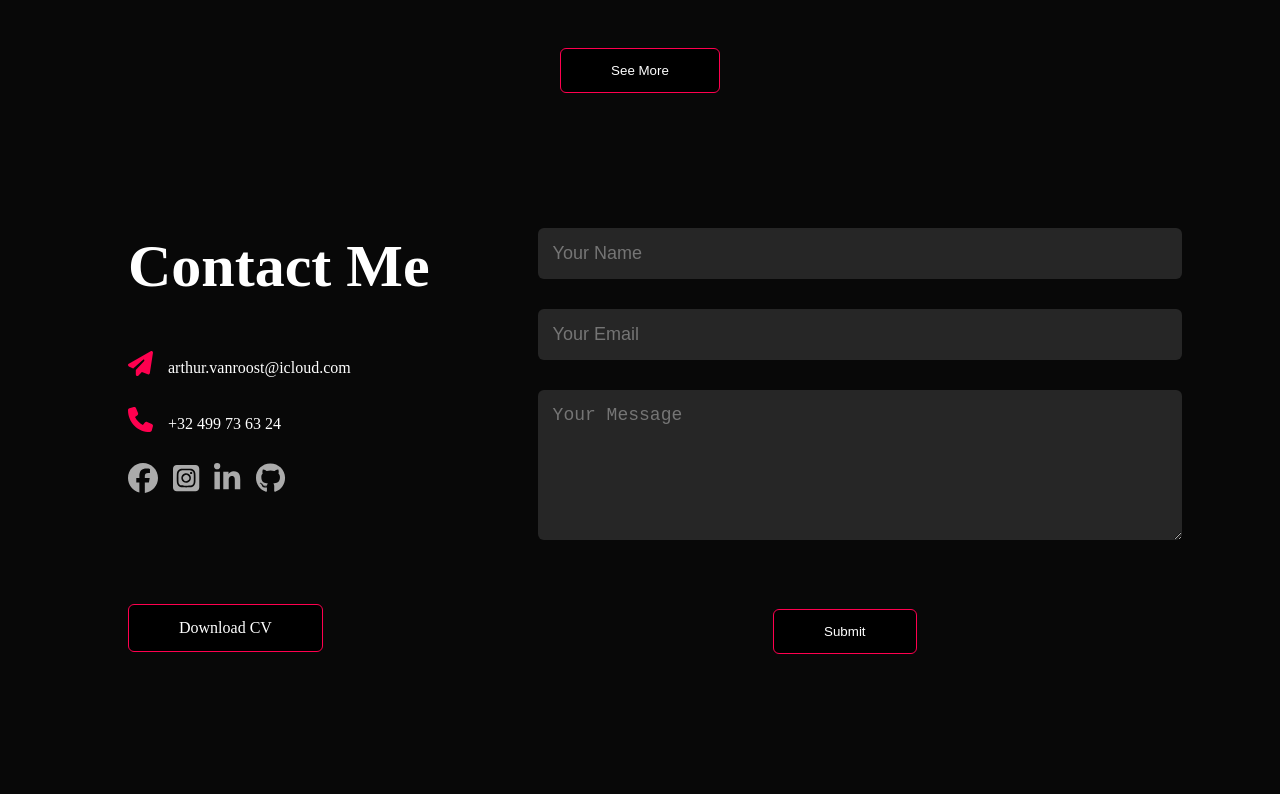
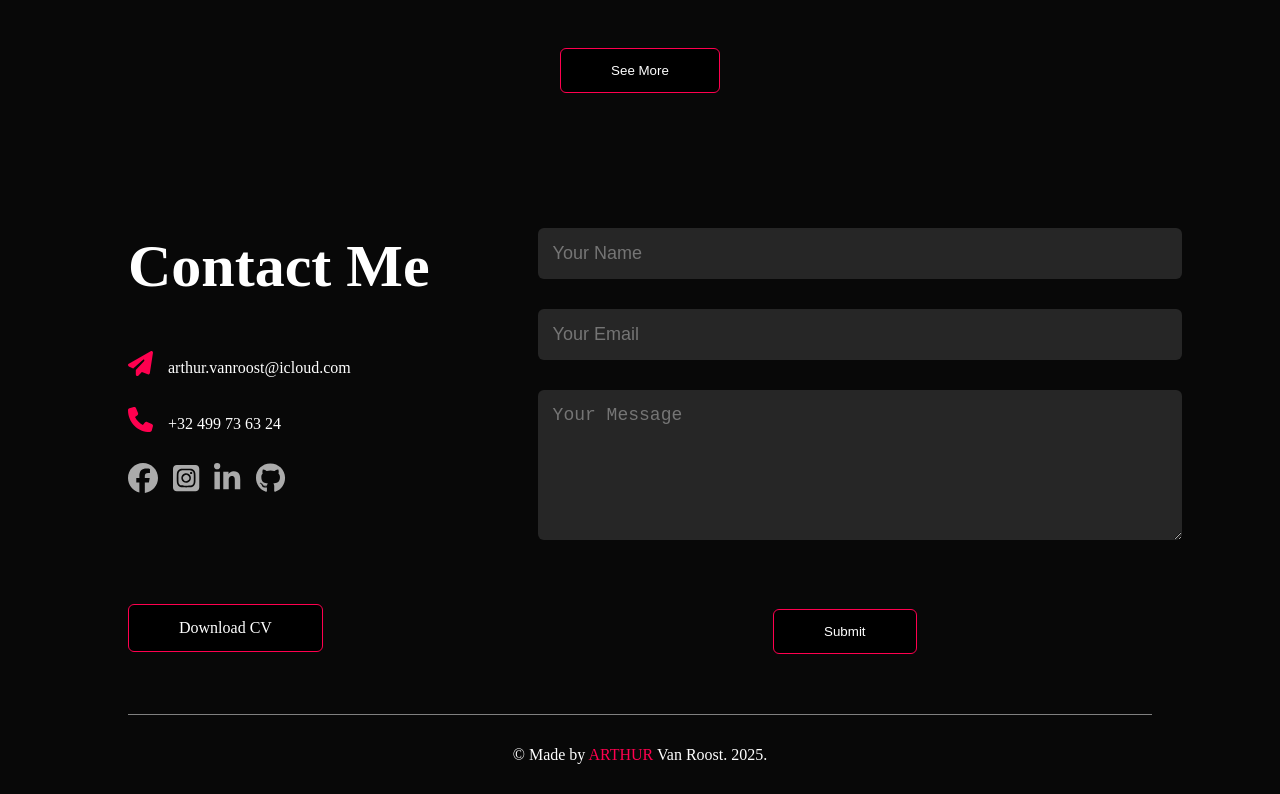
Before and after one commit to ArthurVRoost/PortfolioReact, a React (Vite) app: page / in a window 1280 px wide. Shown: the part 5292-6086 px from the top of the page. Before the commit the page ends 6006 px from the top, so only its background shows below. Built offline with nearby package versions, Linux system fonts and the light colour scheme.

Commit message:
footer html css

```diff
--- a/src/App.jsx
+++ b/src/App.jsx
@@ -1,4 +1,5 @@
 import './App.css'
+import Footer from './components/footer/Footer'
 import Nav from './components/nav/Nav'
 import Home from './pages/Home/Home'
 
@@ -9,6 +10,7 @@ function App() {
     <>
       <Nav/>
       <Home/>
+      <Footer/>
     </>
   )
 }
--- a/src/components/footer/Footer.jsx
+++ b/src/components/footer/Footer.jsx
@@ -0,0 +1,11 @@
+import './footer.css'
+
+export default function Footer() {
+    return(
+        <>
+        <footer >
+            <p >&copy; Made by <span>ARTHUR</span> Van Roost. 2025. </p>
+        </footer>
+        </>
+    )
+}
--- a/src/components/footer/footer.css
+++ b/src/components/footer/footer.css
@@ -0,0 +1,13 @@
+footer{
+    display: flex;
+    justify-content: center;
+    border-top: 1px solid grey;
+    width: 80vw;
+    margin-left: 10vw;
+}
+footer p{
+    margin: 3%;
+}
+footer p span{
+    color: #ff004f;
+}
```
